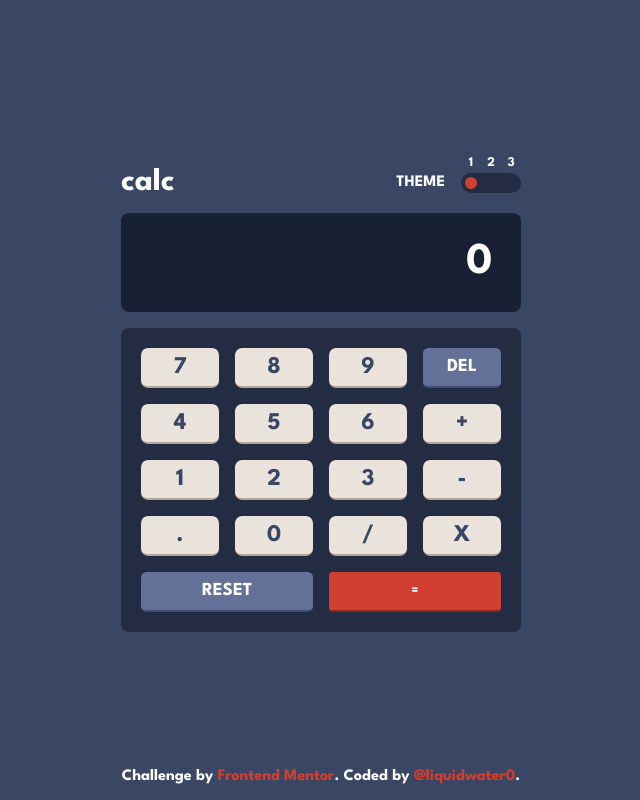
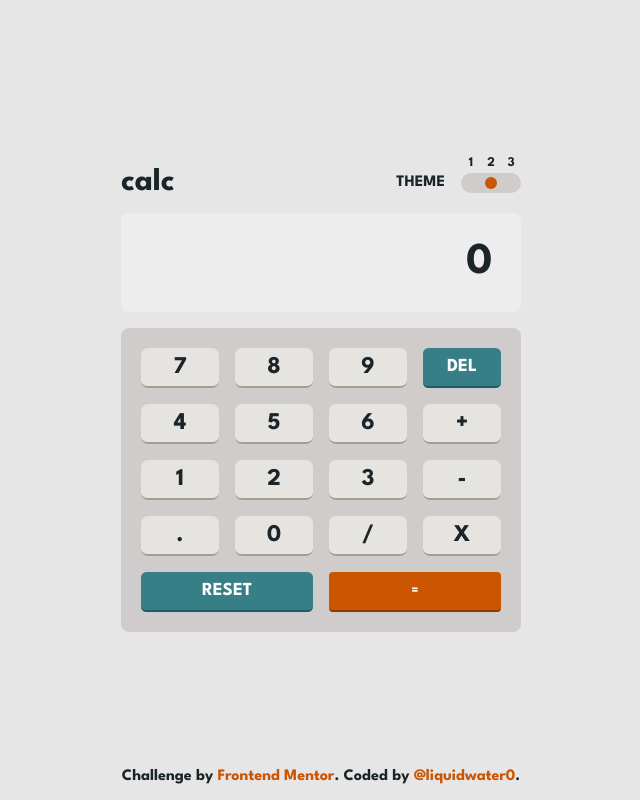
Before and after one commit to liquidwater0/calculator-app, a React (Vite) app: page / in a window 1280 px wide. Shown: the whole page, without its empty margins (319-959 px from the left). Built offline with nearby package versions, Linux system fonts and the light colour scheme.

Commit message:
set prefered theme on first load

```diff
--- a/src/App.tsx
+++ b/src/App.tsx
@@ -8,7 +8,17 @@ import OperationButton from './components/OperationButton';
 
 function App() {
 	const { display, calculate, deleteDigit, reset } = useCalculator();
-	const [theme, setTheme] = useLocalStorage<string>("calc-app-theme", "1");
+	const [theme, setTheme] = useLocalStorage<string>("calc-app-theme", () => {
+		const prefersDark = window.matchMedia("(prefers-color-scheme: dark)").matches;
+		const prefersLight = window.matchMedia("(prefers-color-scheme: light)").matches;
+
+		let theme = "1";
+
+		if (prefersDark) theme = "1";
+		if (prefersLight) theme = "2";
+
+		return theme;
+	});
 	const themeSwitchRef = useRef<StepSwitchType>(null!);
 
 	useEffect(() => {
--- a/src/hooks/useLocalStorage.ts
+++ b/src/hooks/useLocalStorage.ts
@@ -2,11 +2,15 @@ import { useState, useEffect, Dispatch, SetStateAction } from "react";
 
 function getSavedValue<T>(storageKey: string, initialValue: T) {
     const savedValue = localStorage.getItem(storageKey);
-    if (!savedValue) return initialValue;
+
+    if (!savedValue) {
+        return typeof initialValue === "function" ? initialValue() : initialValue;
+    }
+
     return JSON.parse(savedValue);
 }
 
-export function useLocalStorage<T>(storageKey: string, initialValue: T): [T, Dispatch<SetStateAction<T>>] {
+export function useLocalStorage<T>(storageKey: string, initialValue: T | (() => T)): [T, Dispatch<SetStateAction<T>>] {
     const [value, setValue] = useState(() => getSavedValue(storageKey, initialValue));
 
     useEffect(() => {
```
